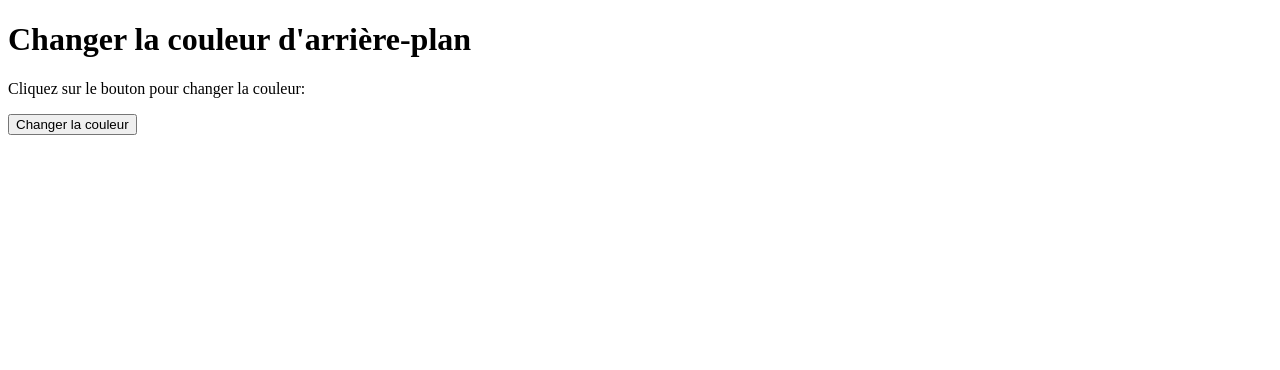
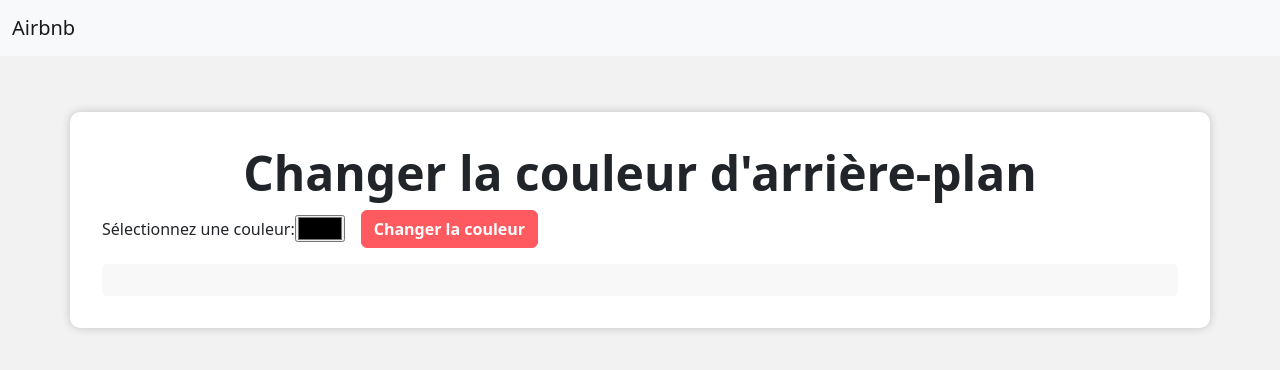
Before and after one commit to ssaulay/git-101, a plain HTML site: page index.html in a window 1280 px wide. Drawn offline with nearby package versions, Linux system fonts and the light colour scheme.

Commit message:
Meilleur design

```diff
--- a/index.html
+++ b/index.html
@@ -1,7 +1,59 @@
 <!DOCTYPE html>
-<html>
+<html lang="fr">
   <head>
+    <meta charset="utf-8">
     <title>Changer la couleur d'arrière-plan</title>
+    <meta name="viewport" content="width=device-width, initial-scale=1">
+    <link href="https://cdn.jsdelivr.net/npm/bootstrap@5.2.3/dist/css/bootstrap.min.css" rel="stylesheet">
+    <style>
+      body {
+        background-color: #f2f2f2;
+        padding-top: 5rem;
+      }
+      .container {
+        background-color: white;
+        border-radius: 10px;
+        box-shadow: 0 0 10px rgba(0, 0, 0, 0.2);
+        padding: 2rem;
+        margin-top: 2rem;
+      }
+      h1 {
+        font-size: 3rem;
+        font-weight: bold;
+        text-align: center;
+      }
+      .btn-primary {
+        background-color: #FF5A5F;
+        border-color: #FF5A5F;
+        font-weight: bold;
+      }
+      #color-picker {
+        margin-right: 1rem;
+      }
+      .code {
+        background-color: #F8F8F8;
+        border-radius: 5px;
+        padding: 1rem;
+        margin-top: 1rem;
+        text-align: center;
+      }
+    </style>
+  </head>
+  <body>
+    <nav class="navbar navbar-expand-lg navbar-light bg-light fixed-top">
+      <div class="container-fluid">
+        <a class="navbar-brand" href="#">Airbnb</a>
+      </div>
+    </nav>
+    <div class="container">
+      <h1>Changer la couleur d'arrière-plan</h1>
+      <div class="d-flex flex-row align-items-center">
+        <p class="mb-0">Sélectionnez une couleur:</p>
+        <input type="color" id="color-picker">
+        <button class="btn btn-primary" onclick="changeColor()">Changer la couleur</button>
+      </div>
+      <div class="code" id="html-code"></div>
+    </div>
     <script>
       function changeColor() {
         // Générer une couleur aléatoire en utilisant des valeurs RGB
@@ -18,11 +70,5 @@
         document.getElementById("html-code").innerHTML = htmlCode;
       }
     </script>
-  </head>
-  <body>
-    <h1>Changer la couleur d'arrière-plan</h1>
-    <p>Cliquez sur le bouton pour changer la couleur:</p>
-    <button onclick="changeColor()">Changer la couleur</button>
-    <div id="html-code"></div>
   </body>
 </html>
```
